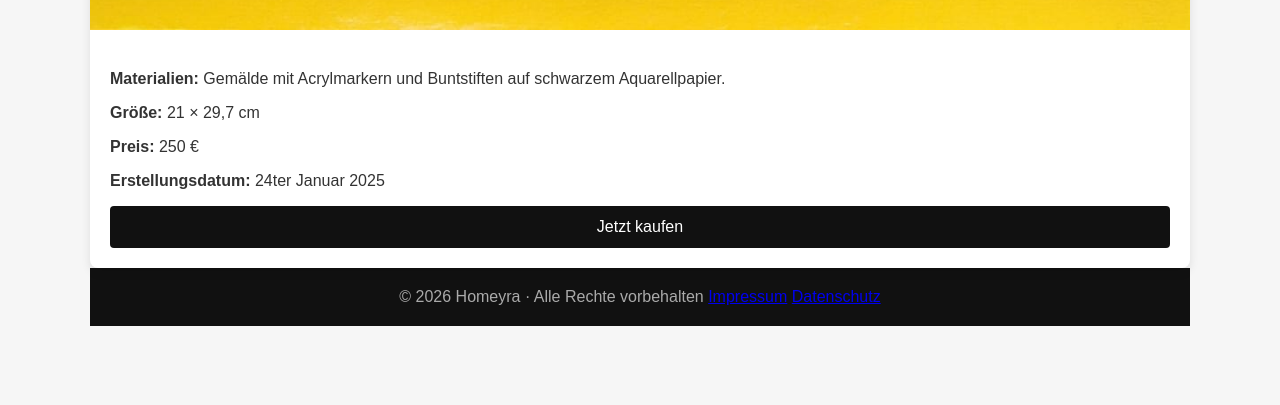
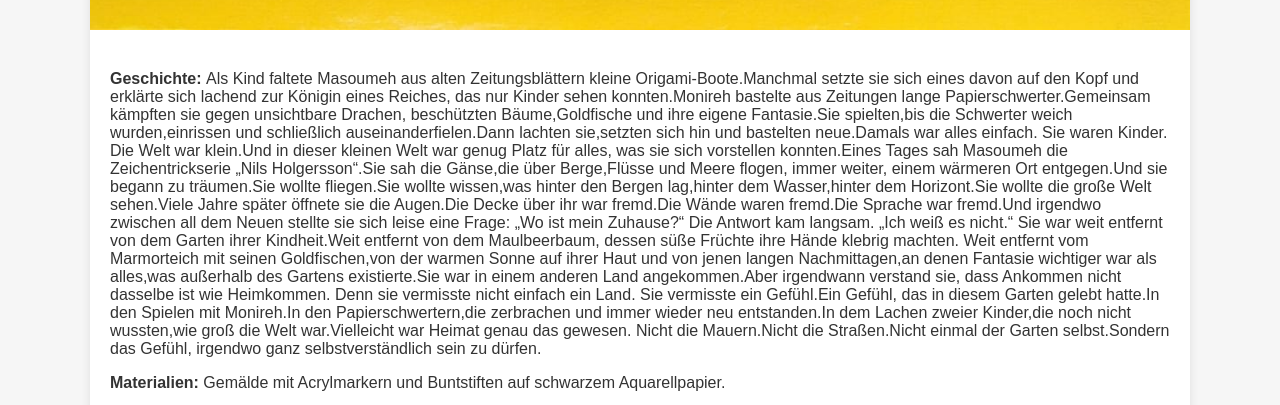
Before and after one commit to HomeyraArts/kunstgalerie, a plain HTML site: page WoIstMeinZuhause.html in a window 1280 px wide. Shown: the part 1744-2149 px from the top of the page. Before the commit the page ends 2071 px from the top, so only its background shows below. Drawn offline with Linux system fonts and the light colour scheme.

Commit message:
Update WoIstMeinZuhause.html

```diff
--- a/WoIstMeinZuhause.html
+++ b/WoIstMeinZuhause.html
@@ -257,7 +257,12 @@
 			</script>
 
             	<div class="artwork-content">
-
+				<p><strong>Geschichte: </strong>Als Kind faltete Masoumeh aus alten Zeitungsblättern kleine Origami-Boote.Manchmal setzte sie sich eines davon auf den Kopf und erklärte sich lachend zur Königin eines Reiches, das nur Kinder sehen konnten.Monireh bastelte aus Zeitungen lange Papierschwerter.Gemeinsam kämpften sie gegen unsichtbare Drachen, beschützten Bäume,Goldfische und ihre eigene Fantasie.Sie spielten,bis die Schwerter weich wurden,einrissen und schließlich auseinanderfielen.Dann lachten sie,setzten sich hin und bastelten neue.Damals war alles einfach.
+				Sie waren Kinder. Die Welt war klein.Und in dieser kleinen Welt war genug Platz für alles, was sie sich vorstellen konnten.Eines Tages sah Masoumeh die Zeichentrickserie „Nils Holgersson“.Sie sah die Gänse,die über Berge,Flüsse und Meere flogen, immer weiter, einem wärmeren Ort entgegen.Und sie begann zu träumen.Sie wollte fliegen.Sie wollte wissen,was hinter den Bergen lag,hinter dem Wasser,hinter dem Horizont.Sie wollte die große Welt sehen.Viele Jahre später öffnete sie die Augen.Die Decke über ihr war fremd.Die Wände waren fremd.Die Sprache war fremd.Und irgendwo zwischen all dem Neuen stellte sie sich leise eine Frage: „Wo ist mein Zuhause?“ Die Antwort kam langsam. „Ich weiß es nicht.“
+				Sie war weit entfernt von dem Garten ihrer Kindheit.Weit entfernt von dem Maulbeerbaum, dessen süße Früchte ihre Hände klebrig machten. Weit entfernt vom Marmorteich mit seinen Goldfischen,von der warmen Sonne auf ihrer Haut und von jenen langen Nachmittagen,an denen Fantasie wichtiger war als alles,was außerhalb des Gartens existierte.Sie war in einem anderen Land angekommen.Aber irgendwann verstand sie, dass Ankommen nicht dasselbe ist wie Heimkommen.
+				Denn sie vermisste nicht einfach ein Land.
+				Sie vermisste ein Gefühl.Ein Gefühl, das in diesem Garten gelebt hatte.In den Spielen mit Monireh.In den Papierschwertern,die zerbrachen und immer wieder neu entstanden.In dem Lachen zweier Kinder,die noch nicht wussten,wie groß die Welt war.Vielleicht war Heimat genau das gewesen.
+				Nicht die Mauern.Nicht die Straßen.Nicht einmal der Garten selbst.Sondern das Gefühl, irgendwo ganz selbstverständlich sein zu dürfen.</p>
                 <p><strong>Materialien: </strong>Gemälde mit Acrylmarkern und Buntstiften auf schwarzem Aquarellpapier.</p>
 				<p><strong>Größe: </strong> 21 × 29,7 cm</p>
                 <p><strong>Preis: </strong> 250 €</p>
```
